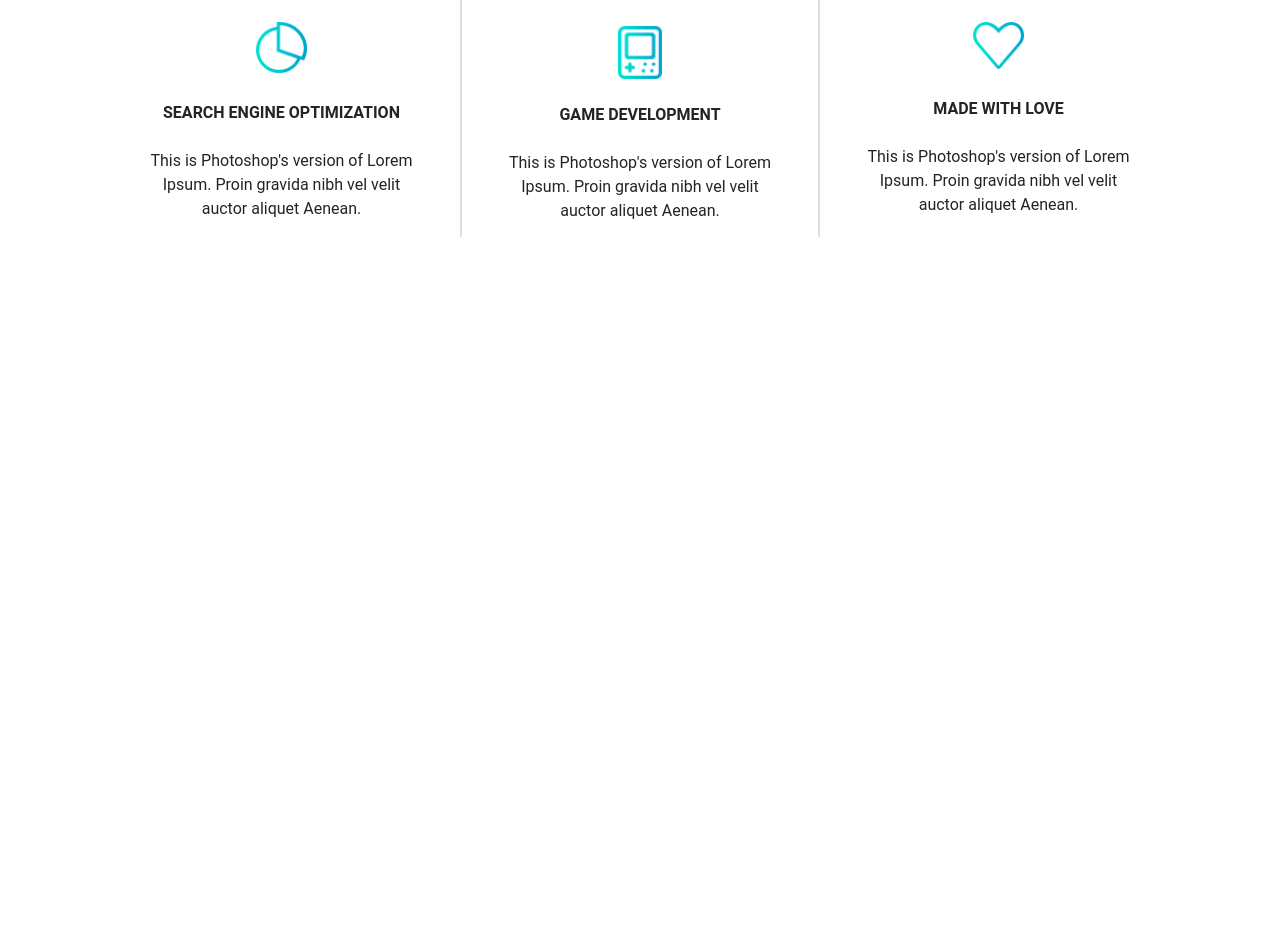
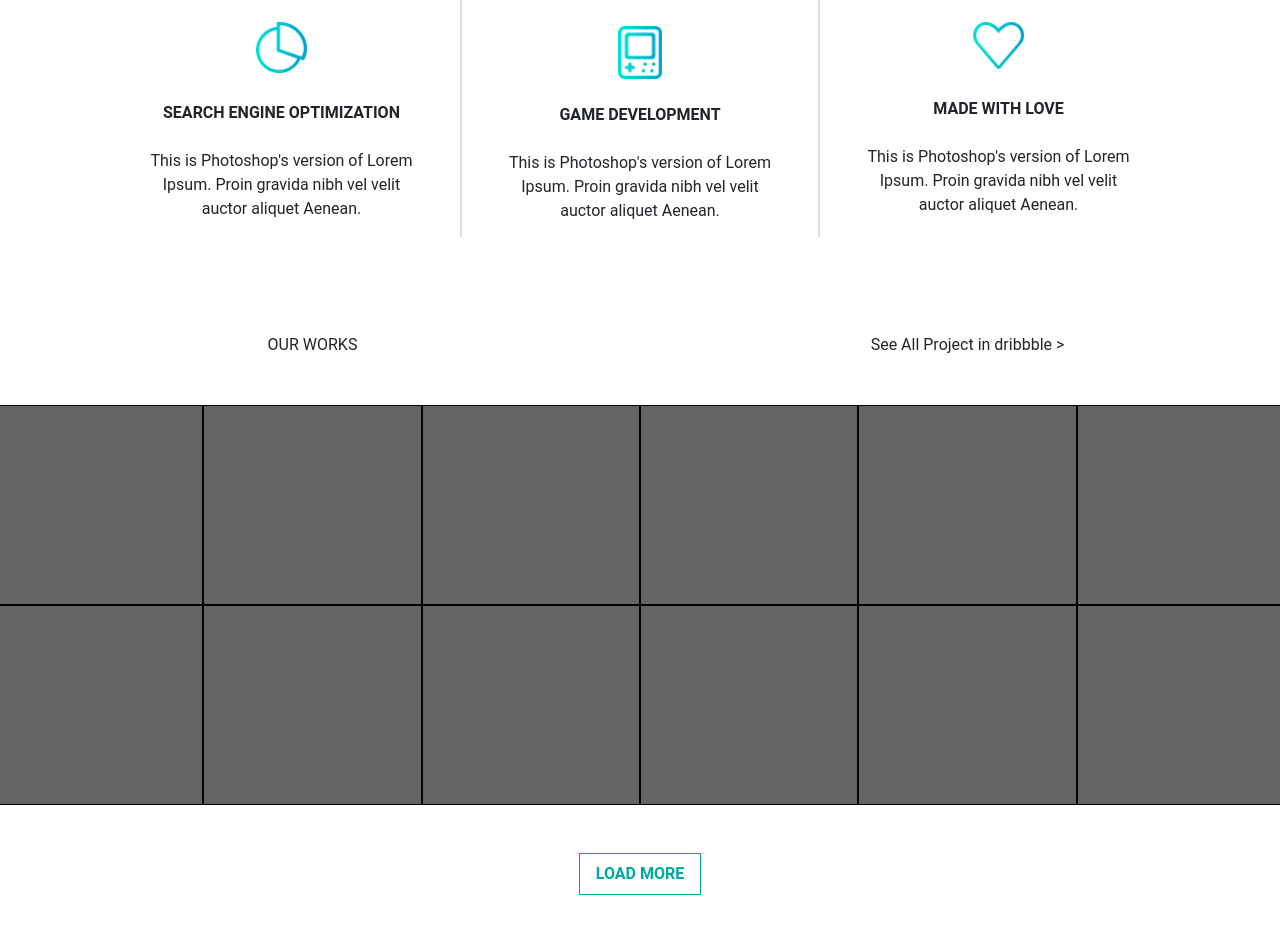
Before and after one commit to buratinok/test-page, a website: page src/pages/index.html in a window 1280 px wide. Shown: the part 2153-3086 px from the top of the page. Before the commit the page ends 2438 px from the top, so only its background shows below. Drawn offline with nearby package versions, Linux system fonts and the light colour scheme; files that its build step writes are made by us from their sources; files whose address does not match are found by name.

Commit message:
our works

```diff
--- /dev/null
+++ b/src/assets/scss/components/_our-works.scss
@@ -0,0 +1,7 @@
+.our-works {
+    .our-works-img {
+        height: 200px;
+        border: 1px solid black;
+        background: rgb(102, 99, 99);
+    }
+}
--- a/src/assets/scss/style.scss
+++ b/src/assets/scss/style.scss
@@ -28,6 +28,8 @@
 // <!--section EXPERTISE-->
 @import "components/expertise";
 // <!--section MEET OUR AMAZING TEAM-->
+// <!--section OUR WORKS-->
+@import "components/our-works";
 // <!--section JANE GALADRIEL-->
 // <!--section GIVE US A GOOD NEWS-->
 // <!--section footer-->
--- /dev/null
+++ b/src/partials/components/our-works.html
@@ -0,0 +1,26 @@
+<section class="our-works">
+    <div class="row mt-5 mb-5 our-works-top">
+        <div class="col-6  text-center">OUR WORKS</div>
+        <div class="col-6  text-center">See All Project in dribbble ></div>
+    </div>
+
+    <div class="row our-works-center">
+        <div class="col-2 our-works-img"></div>
+        <div class="col-2 our-works-img"></div>
+        <div class="col-2 our-works-img"></div>
+        <div class="col-2 our-works-img"></div>
+        <div class="col-2 our-works-img"></div>
+        <div class="col-2 our-works-img"></div>
+        <div class="col-2 our-works-img"></div>
+        <div class="col-2 our-works-img"></div>
+        <div class="col-2 our-works-img"></div>
+        <div class="col-2 our-works-img"></div>
+        <div class="col-2 our-works-img"></div>
+        <div class="col-2 our-works-img"></div>
+    </div>
+
+    <div class="row justify-content-center mb-5 our-works-bottom">
+        <button type="button" class="btn btn-outline-success font-weight-bold px-3 py-2 mt-5 text-uppercase ">Load more</button>
+    </div>
+
+</section>
--- a/src/partials/home.html
+++ b/src/partials/home.html
@@ -1,6 +1,5 @@
 <!--section header-->
 {{>header}}
-<!--section We Are Awesome Creative Agency-->
 <!--section OUR STORY-->
 {{>ourstory}}
 <!--section WATCH OUR STORY-->
@@ -8,6 +7,9 @@
 <!--section EXPERTISE-->
 {{>expertise}}
 <!--section MEET OUR AMAZING TEAM-->
+<!--section OUR WORKS-->
+{{>our-works}}
+
 <!--section JANE GALADRIEL-->
 <!--section GIVE US A GOOD NEWS-->
 <!--section footer-->
```
